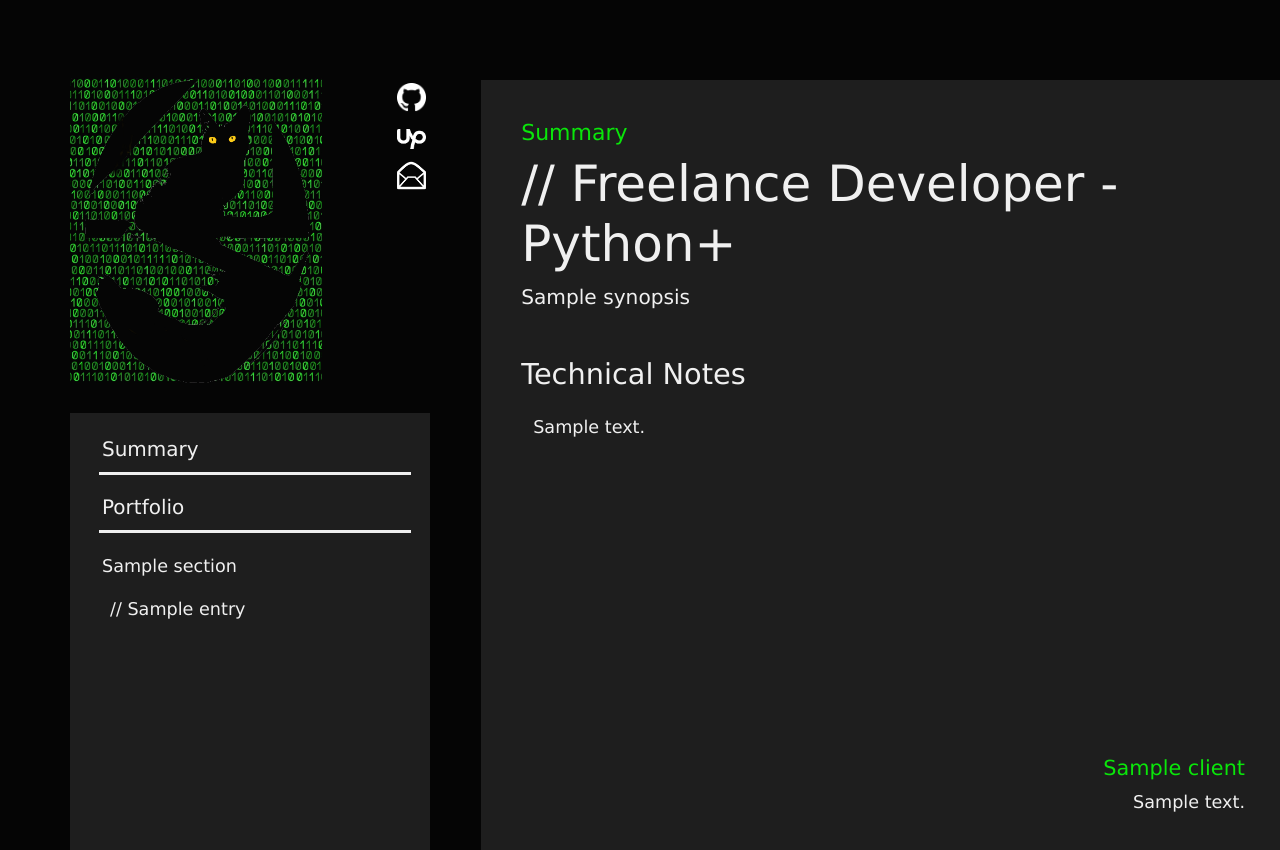
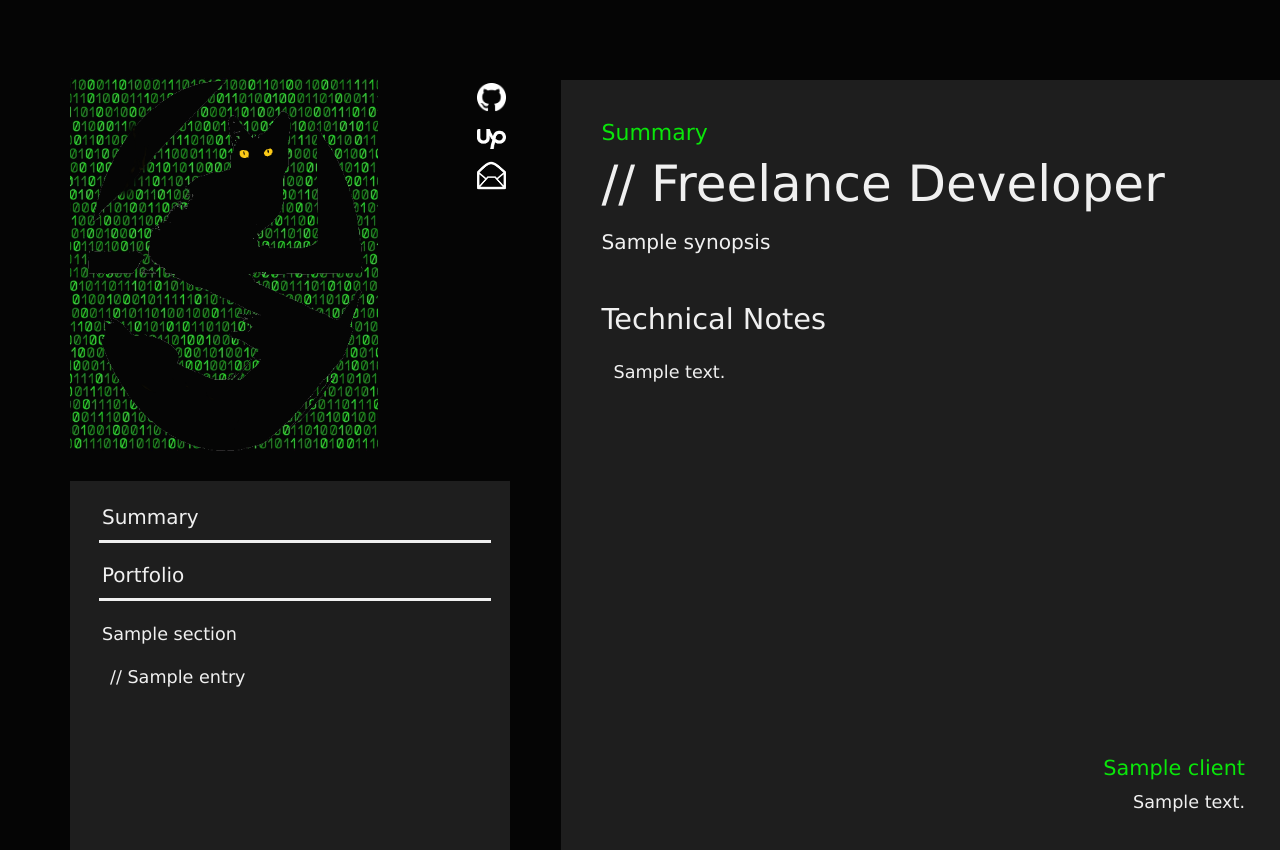
Before and after one commit to gravy-jones-locker/locker, a Django app: template display/templates/display/index.html in a window 1280 px wide. Run offline with Django 3.2, Linux system fonts and the light colour scheme; the template is opened without the code that fills it: most values are stand-ins (such as "Sample title", 1, 10 or a date in 2020); grey boxes marked "Sample" are stand-in pictures.

Commit message:
Final tweaks

```diff
--- a/display/static/styles.css
+++ b/display/static/styles.css
@@ -116,6 +116,7 @@ body {
 #header {
     overflow: visible;
     color:rgb(240, 240, 240);
+    margin-bottom: 5px;
 }
 #section-header {
     color:rgb(10, 230, 10);
--- a/display/templates/display/index.html
+++ b/display/templates/display/index.html
@@ -53,12 +53,12 @@
         <div id="wrapper" class="adaptive">
             <div id="header">
                 <h2 id="section-header">Summary</h2>
-                <h1 id="entry-header">// Freelance Developer - Python+</h1>
+                <h1 id="entry-header">// Freelance Developer</h1>
             </div>
             <div id="content" class="scroll-container adaptive" data-bs-spy="scroll" data-bs-offset="0" data-bs-target="#navvy">
                 {% for section in sections %}
                 {% for entry in section.portfolioentry_set.all %}
-                <div id="{{ entry.ref }}" class="section" alt="{{ section.name }} // {% if section.name == 'Summary' %}Freelance Developer - Python+{% else %}{{ entry.title }}{% endif %}">
+                <div id="{{ entry.ref }}" class="section" alt="{{ section.name }} // {% if section.name == 'Summary' %}Freelance Developer{% else %}{{ entry.title }}{% endif %}">
                     {% if entry.ref != 'summary' %}
                     <img class="background" src="{{ baseStatic }}imgs/covers/{{ entry.img }}">
                     {% endif %}
```
